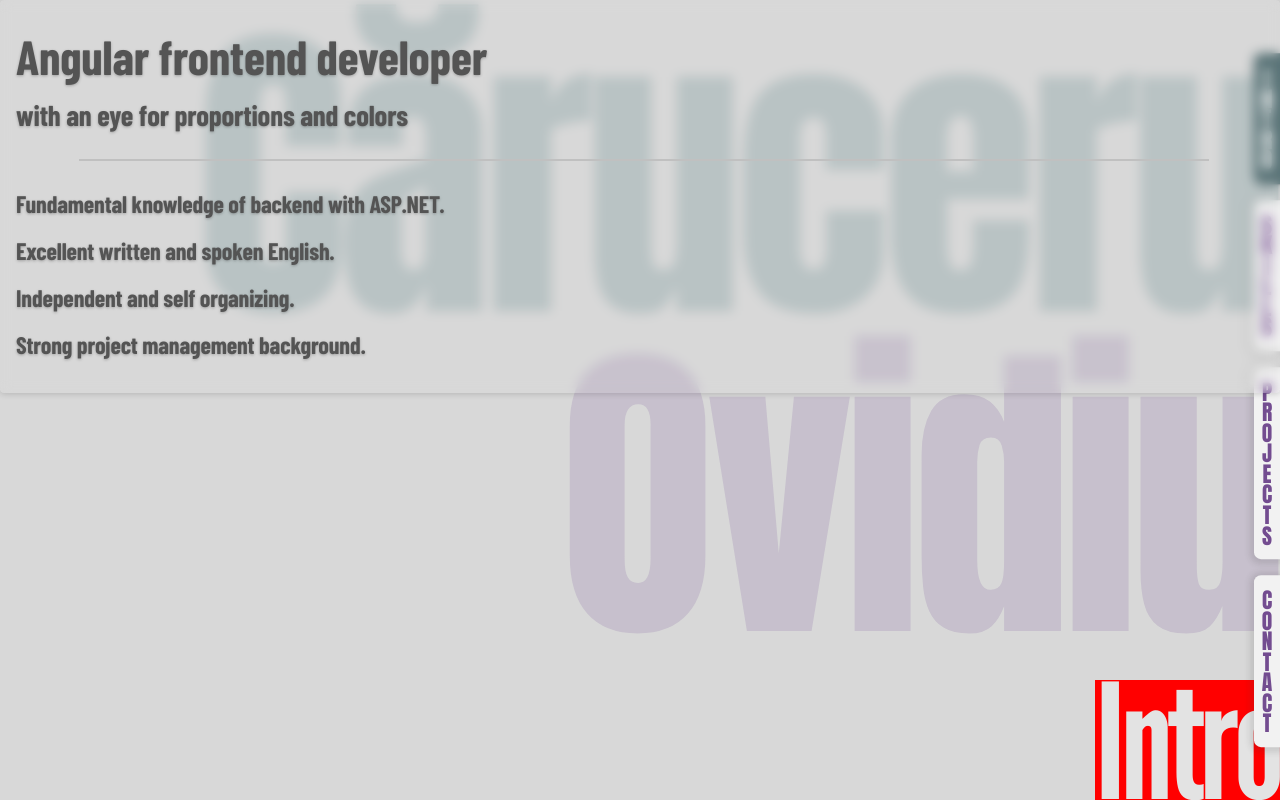
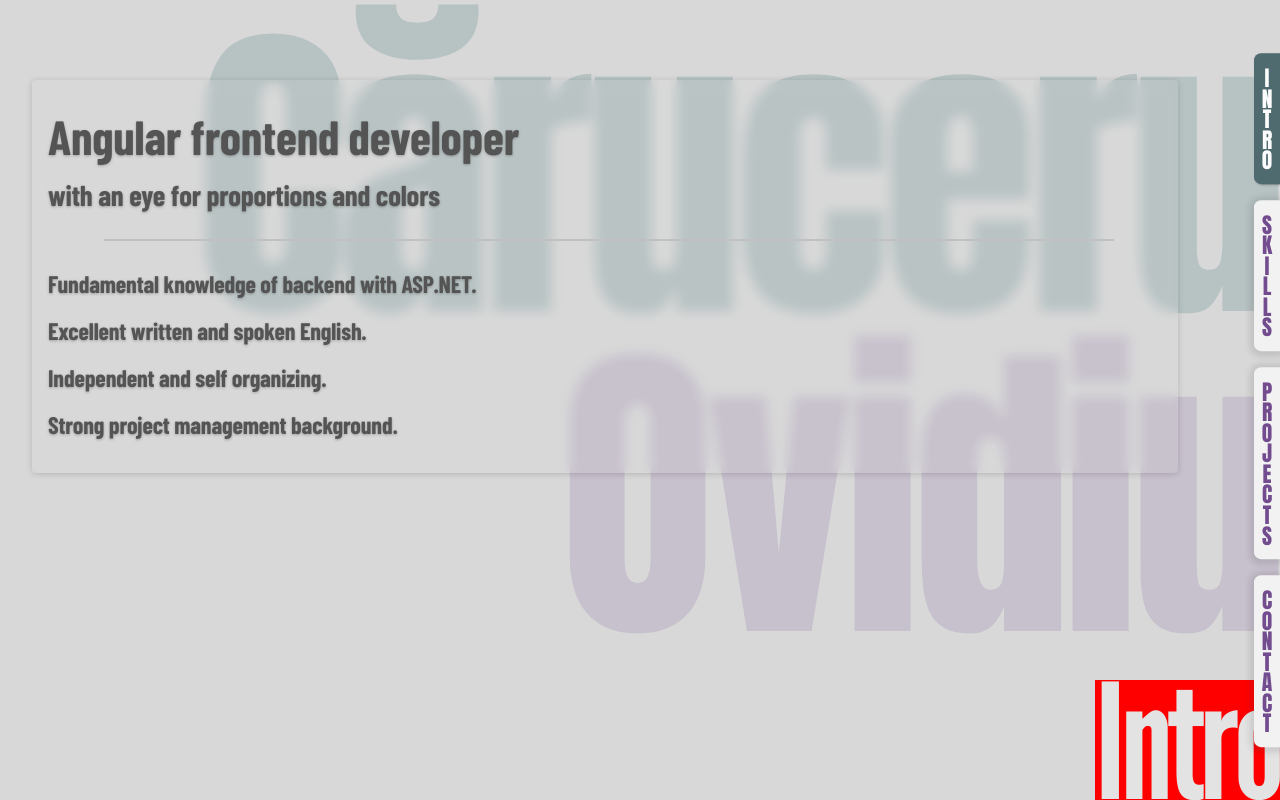
Before and after one commit to OvidiuCaruceru/PortfolioWebsite, an Angular app: page /intro in a window 1280 px wide. Built offline with nearby package versions, Linux system fonts and the light colour scheme.

Commit message:
Add a wrapper

```diff
--- a/src/app/app.component.html
+++ b/src/app/app.component.html
@@ -1,11 +1,11 @@
 <div class="main-container">
-    <div>
-        <div class="background-name-last">Căruceru</div>
-        <div class="background-name-first">Ovidiu</div>
-        <div class="background-title">{{ activeComponentName }}</div>
-    </div>
+    <div class="background-name-last">Căruceru</div>
+    <div class="background-name-first">Ovidiu</div>
+    <div class="background-title">{{ activeComponentName }}</div>
     <div class="nav-bar-container">
         <navbar></navbar>
     </div>
-    <router-outlet></router-outlet>
+    <div class="content-wrapper">
+        <router-outlet></router-outlet>
+    </div>
 </div>
```
